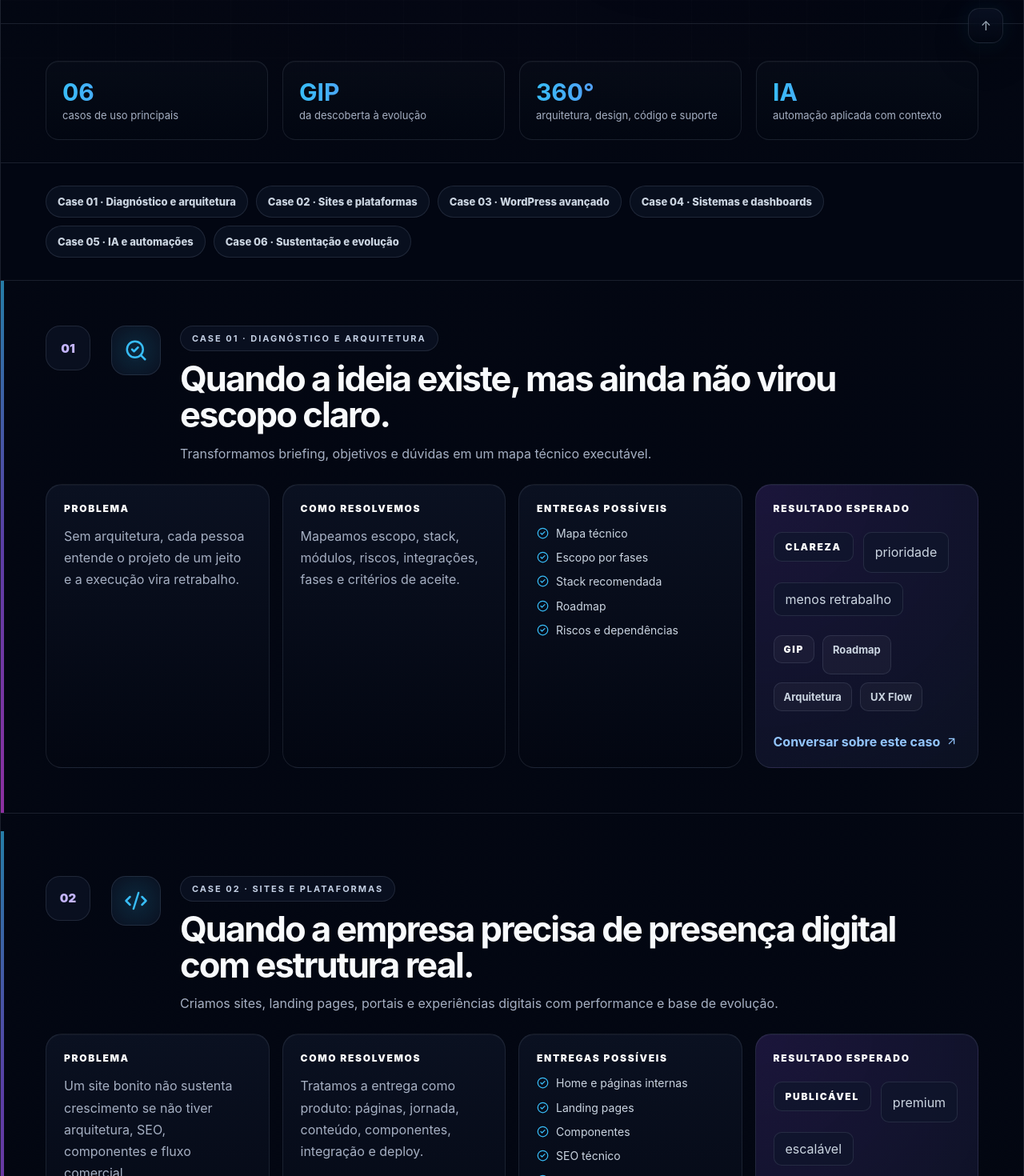
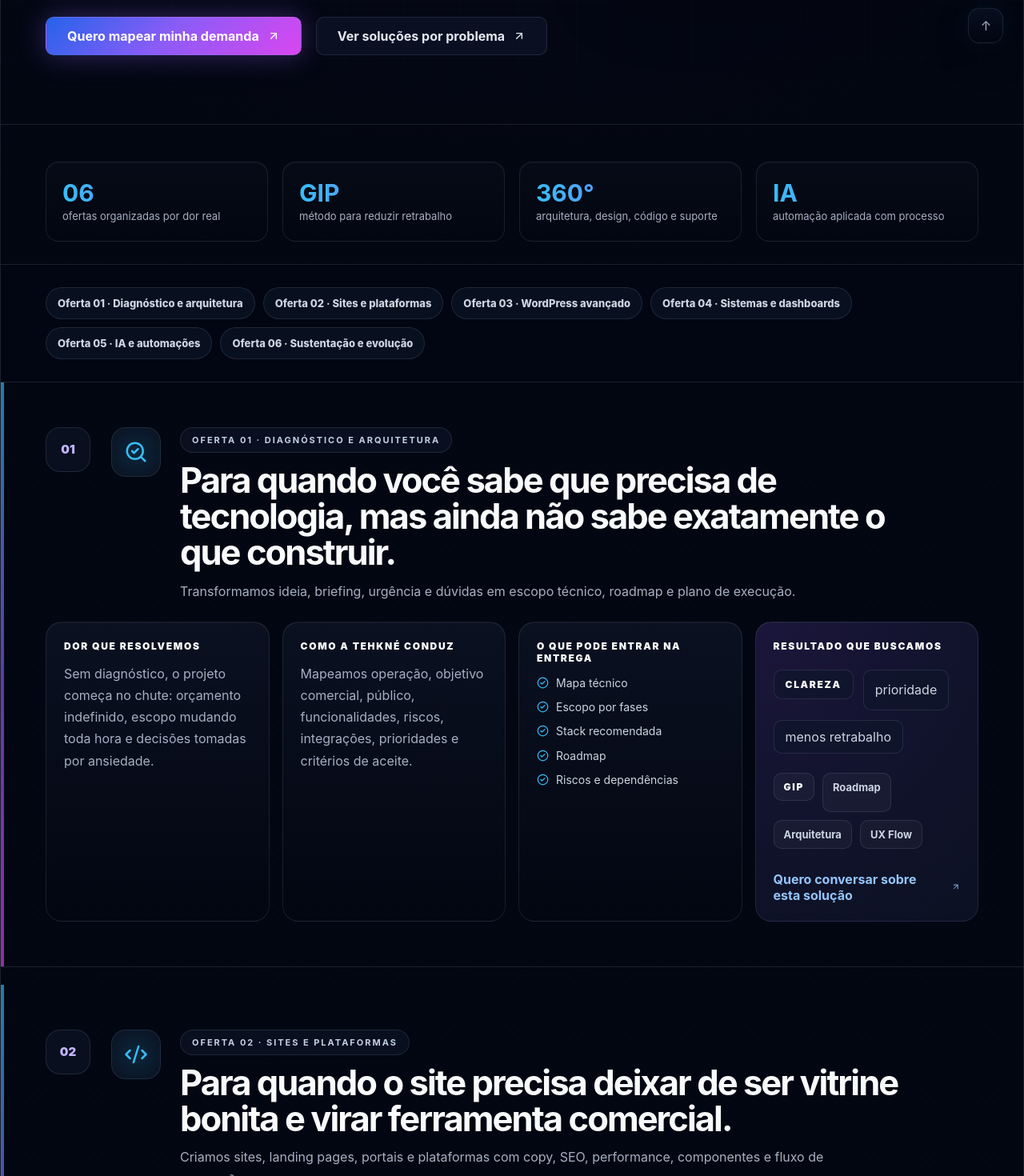
Before and after one commit to Tehkne-Solutions/tehkne-site, a Next.js app: page /solucoes in a window 1280 px wide. Shown: the part 720-2190 px from the top of the page at 80% size. Built offline with nearby package versions, Linux system fonts and the light colour scheme; no server answers.

Commit message:
feat(copy): make solutions page more sales driven

```diff
--- a/app/solucoes/page.tsx
+++ b/app/solucoes/page.tsx
@@ -6,11 +6,11 @@ const cases = [
   {
     icon: SearchCheck,
     slug: 'diagnostico-arquitetura',
-    eyebrow: 'Case 01 · Diagnóstico e arquitetura',
-    title: 'Quando a ideia existe, mas ainda não virou escopo claro.',
-    summary: 'Transformamos briefing, objetivos e dúvidas em um mapa técnico executável.',
-    pain: 'Sem arquitetura, cada pessoa entende o projeto de um jeito e a execução vira retrabalho.',
-    approach: 'Mapeamos escopo, stack, módulos, riscos, integrações, fases e critérios de aceite.',
+    eyebrow: 'Oferta 01 · Diagnóstico e arquitetura',
+    title: 'Para quando você sabe que precisa de tecnologia, mas ainda não sabe exatamente o que construir.',
+    summary: 'Transformamos ideia, briefing, urgência e dúvidas em escopo técnico, roadmap e plano de execução.',
+    pain: 'Sem diagnóstico, o projeto começa no chute: orçamento indefinido, escopo mudando toda hora e decisões tomadas por ansiedade.',
+    approach: 'Mapeamos operação, objetivo comercial, público, funcionalidades, riscos, integrações, prioridades e critérios de aceite.',
     deliverables: ['Mapa técnico', 'Escopo por fases', 'Stack recomendada', 'Roadmap', 'Riscos e dependências'],
     result: ['clareza', 'prioridade', 'menos retrabalho'],
     stack: ['GIP', 'Roadmap', 'Arquitetura', 'UX Flow']
@@ -18,23 +18,23 @@ const cases = [
   {
     icon: Code2,
     slug: 'sites-plataformas',
-    eyebrow: 'Case 02 · Sites e plataformas',
-    title: 'Quando a empresa precisa de presença digital com estrutura real.',
-    summary: 'Criamos sites, landing pages, portais e experiências digitais com performance e base de evolução.',
-    pain: 'Um site bonito não sustenta crescimento se não tiver arquitetura, SEO, componentes e fluxo comercial.',
-    approach: 'Tratamos a entrega como produto: páginas, jornada, conteúdo, componentes, integração e deploy.',
+    eyebrow: 'Oferta 02 · Sites e plataformas',
+    title: 'Para quando o site precisa deixar de ser vitrine bonita e virar ferramenta comercial.',
+    summary: 'Criamos sites, landing pages, portais e plataformas com copy, SEO, performance, componentes e fluxo de conversão.',
+    pain: 'Um site que só parece bonito, mas não explica valor, não gera confiança e não facilita contato, vira custo parado.',
+    approach: 'Tratamos a entrega como produto: posicionamento, páginas, jornada, conteúdo, interface, formulário, analytics e deploy.',
     deliverables: ['Home e páginas internas', 'Landing pages', 'Componentes', 'SEO técnico', 'Formulários e CRM'],
-    result: ['publicável', 'premium', 'escalável'],
+    result: ['publicável', 'convincente', 'escalável'],
     stack: ['Next.js', 'React', 'Vercel', 'Analytics']
   },
   {
     icon: Wrench,
     slug: 'wordpress-avancado',
-    eyebrow: 'Case 03 · WordPress avançado',
-    title: 'Quando o WordPress precisa deixar de ser improviso visual.',
-    summary: 'Organizamos WordPress com conteúdo dinâmico, templates, plugins, performance e painel mais útil.',
-    pain: 'WordPress com remendos fica lento, difícil de editar e dependente de manutenção emergencial.',
-    approach: 'Separamos conteúdo, layout, campos, regras e integrações para facilitar operação e manutenção.',
+    eyebrow: 'Oferta 03 · WordPress avançado',
+    title: 'Para quando o WordPress precisa deixar de ser remendo e virar sistema editável.',
+    summary: 'Organizamos WordPress com conteúdo dinâmico, templates, CPTs, plugins, performance e painel mais útil.',
+    pain: 'WordPress montado no improviso fica lento, difícil de editar, cheio de dependências e caro de manter.',
+    approach: 'Separamos conteúdo, layout, campos, regras, componentes e integrações para facilitar operação e evolução.',
     deliverables: ['CPTs', 'Templates', 'Plugins e snippets', 'Catálogos e filtros', 'Performance'],
     result: ['editável', 'organizado', 'manutenível'],
     stack: ['WordPress', 'PHP', 'Elementor', 'JetEngine']
@@ -42,11 +42,11 @@ const cases = [
   {
     icon: Database,
     slug: 'sistemas-dashboards',
-    eyebrow: 'Case 04 · Sistemas e dashboards',
-    title: 'Quando o negócio precisa parar de depender de planilhas.',
+    eyebrow: 'Oferta 04 · Sistemas e dashboards',
+    title: 'Para quando sua operação cresceu mais do que suas planilhas conseguem acompanhar.',
     summary: 'Desenhamos sistemas, dashboards, áreas internas e módulos conectados à operação real.',
-    pain: 'Informações espalhadas em planilhas, mensagens e e-mails reduzem velocidade e controle.',
-    approach: 'Centralizamos dados, telas, permissões, fluxos e integrações em uma base evolutiva.',
+    pain: 'Informações espalhadas em planilhas, mensagens e e-mails reduzem velocidade, controle e qualidade da decisão.',
+    approach: 'Centralizamos dados, telas, permissões, fluxos, indicadores e integrações em uma base evolutiva.',
     deliverables: ['Dashboard', 'Área logada', 'Modelagem de dados', 'APIs', 'Permissões'],
     result: ['centralização', 'controle', 'decisão rápida'],
     stack: ['Next.js', 'APIs', 'Banco de dados', 'GitHub']
@@ -54,11 +54,11 @@ const cases = [
   {
     icon: Bot,
     slug: 'ia-automacoes',
-    eyebrow: 'Case 05 · IA e automações',
-    title: 'Quando existe trabalho repetitivo demais.',
-    summary: 'Criamos automações, agentes e integrações para reduzir operação manual e acelerar respostas.',
-    pain: 'Automação sem arquitetura vira fluxo frágil; IA sem processo vira apenas hype.',
-    approach: 'Mapeamos entradas, saídas, validações e ferramentas antes de automatizar.',
+    eyebrow: 'Oferta 05 · IA e automações',
+    title: 'Para quando existe trabalho repetitivo demais e pouca inteligência operacional.',
+    summary: 'Criamos automações, agentes e integrações para reduzir trabalho manual e acelerar resposta, venda e operação.',
+    pain: 'Automação sem arquitetura vira fluxo frágil; IA sem processo vira hype sem impacto prático.',
+    approach: 'Mapeamos entradas, saídas, validações, exceções e ferramentas antes de automatizar.',
     deliverables: ['Fluxos n8n', 'Agentes de IA', 'Webhooks', 'Integrações', 'Documentação'],
     result: ['menos manual', 'mais velocidade', 'processo inteligente'],
     stack: ['n8n', 'APIs', 'CRM', 'Notion']
@@ -66,11 +66,11 @@ const cases = [
   {
     icon: ShieldCheck,
     slug: 'sustentacao-evolucao',
-    eyebrow: 'Case 06 · Sustentação e evolução',
-    title: 'Quando o projeto já está no ar, mas precisa continuar vivo.',
-    summary: 'Mantemos, corrigimos e evoluímos sites, sistemas e operações digitais.',
-    pain: 'Depois do deploy, projetos sem dono técnico acumulam erro, lentidão e inconsistência.',
-    approach: 'Criamos rotina de suporte, backlog, melhoria, documentação e novas features por impacto.',
+    eyebrow: 'Oferta 06 · Sustentação e evolução',
+    title: 'Para quando o projeto está no ar, mas precisa de dono técnico para continuar evoluindo.',
+    summary: 'Mantemos, corrigimos e evoluímos sites, sistemas e operações digitais com rotina e governança.',
+    pain: 'Depois do deploy, projetos sem dono técnico acumulam erro, lentidão, inconsistência e oportunidade perdida.',
+    approach: 'Criamos rotina de suporte, backlog, melhoria, documentação, performance e novas features por impacto.',
     deliverables: ['Suporte', 'Correções', 'Backlog', 'Performance', 'Documentação'],
     result: ['estabilidade', 'menos risco', 'evolução'],
     stack: ['Git', 'QA', 'Vercel', 'WordPress']
@@ -78,15 +78,25 @@ const cases = [
 ];
 
 const process = [
-  ['01', 'Diagnóstico', 'Entendemos negócio, objetivo, urgência e operação.'],
-  ['02', 'Arquitetura', 'Transformamos intenção em escopo, stack e prioridades.'],
-  ['03', 'Execução', 'Construímos em ciclos com validação e versionamento.'],
-  ['04', 'Evolução', 'Publicamos, sustentamos, medimos e melhoramos.']
+  ['01', 'Diagnóstico', 'Entendemos negócio, objetivo, urgência, operação e critério de sucesso.'],
+  ['02', 'Arquitetura', 'Transformamos demanda em escopo, stack, fases, riscos e prioridades.'],
+  ['03', 'Execução', 'Construímos em ciclos com validação, versionamento e clareza de entrega.'],
+  ['04', 'Evolução', 'Publicamos, medimos, sustentamos e melhoramos com contexto preservado.']
 ];
 
 export const metadata = {
-  title: 'Soluções | Tehkné Solutions',
-  description: 'Soluções da Tehkné organizadas por casos de uso: arquitetura, sites, WordPress, sistemas, IA, automações e sustentação.'
+  title: 'Soluções para sites, sistemas, IA e WordPress | Tehkné Solutions',
+  description: 'Soluções da Tehkné para diagnóstico técnico, sites de alta performance, WordPress avançado, sistemas sob medida, IA, automações, sustentação e evolução digital.',
+  alternates: {
+    canonical: 'https://tehknesolutions.com.br/solucoes'
+  },
+  openGraph: {
+    title: 'Soluções Tehkné | Sites, sistemas, IA, WordPress e sustentação',
+    description: 'Escolha pelo problema que precisa resolver: escopo, site, WordPress, sistema interno, automação, IA ou evolução contínua.',
+    url: 'https://tehknesolutions.com.br/solucoes',
+    type: 'website',
+    locale: 'pt_BR'
+  }
 };
 
 export default function SolucoesPage() {
@@ -96,27 +106,27 @@ export default function SolucoesPage() {
     <main>
       <section className="section-frame solutions-hero solutions-hero-pro solutions-hero-clean">
         <div className="section-heading solutions-hero-content">
-          <span className="eyebrow">Soluções por caso de uso</span>
-          <h1>Escolha pelo problema que precisa resolver, não pelo nome da tecnologia.</h1>
-          <p>A página foi reorganizada em seções claras: diagnóstico, site ou plataforma, WordPress, sistema interno, IA e automações, sustentação e evolução.</p>
+          <span className="eyebrow">Soluções para vender, organizar e escalar</span>
+          <h1>Escolha pelo problema que trava sua operação — a tecnologia vem depois da estratégia.</h1>
+          <p>Site que não convence, WordPress bagunçado, operação manual, produto sem escopo, automação mal pensada ou projeto abandonado depois do deploy. A Tehkné entra para transformar esse caos em arquitetura, execução e evolução.</p>
           <div className="hero-actions">
-            <a className="btn btn-primary coin" href={pageWhatsApp} target="_blank" rel="noreferrer">Solicitar diagnóstico <ArrowUpRight size={16} /></a>
-            <a className="btn btn-secondary" href="#cases-solucoes">Ver casos de uso <ArrowUpRight size={16} /></a>
+            <a className="btn btn-primary coin" href={pageWhatsApp} target="_blank" rel="noreferrer">Quero mapear minha demanda <ArrowUpRight size={16} /></a>
+            <a className="btn btn-secondary" href="#cases-solucoes">Ver soluções por problema <ArrowUpRight size={16} /></a>
           </div>
         </div>
         <div className="solutions-hero-panel solutions-orbit-panel" aria-hidden="true">
           <div className="solutions-orbit-core"><Sparkles size={34} /></div>
           <div className="solutions-orbit-list">
-            {['Diagnóstico', 'Produto', 'WordPress', 'Sistemas', 'IA', 'Evolução'].map((item) => <span key={item}>{item}</span>)}
+            {['Diagnóstico', 'Sites', 'WordPress', 'Sistemas', 'IA', 'Evolução'].map((item) => <span key={item}>{item}</span>)}
           </div>
         </div>
       </section>
 
       <section className="metrics section-frame compact solutions-metrics">
-        <div><strong>06</strong><span>casos de uso principais</span></div>
-        <div><strong>GIP</strong><span>da descoberta à evolução</span></div>
+        <div><strong>06</strong><span>ofertas organizadas por dor real</span></div>
+        <div><strong>GIP</strong><span>método para reduzir retrabalho</span></div>
         <div><strong>360°</strong><span>arquitetura, design, código e suporte</span></div>
-        <div><strong>IA</strong><span>automação aplicada com contexto</span></div>
+        <div><strong>IA</strong><span>automação aplicada com processo</span></div>
       </section>
 
       <section className="section-frame compact solutions-index solutions-index-clean">
@@ -126,7 +136,7 @@ export default function SolucoesPage() {
       <section id="cases-solucoes" className="solutions-case-list">
         {cases.map((item, index) => {
           const Icon = item.icon;
-          const caseWhatsApp = whatsAppHref(`Olá, Tehkné! Vim pela página de Soluções e me interessei pelo ${item.eyebrow}. Quero entender como aplicar isso no meu projeto.`);
+          const caseWhatsApp = whatsAppHref(`Olá, Tehkné! Vim pela página de Soluções e me interessei por: ${item.eyebrow}. Quero entender como aplicar isso no meu projeto.`);
           return (
             <section className="section-frame solution-case-section" id={item.slug} key={item.slug}>
               <div className="solution-case-heading">
@@ -139,10 +149,10 @@ export default function SolucoesPage() {
                 </div>
               </div>
               <div className="solution-case-grid">
-                <article className="solution-case-card"><span>Problema</span><p>{item.pain}</p></article>
-                <article className="solution-case-card"><span>Como resolvemos</span><p>{item.approach}</p></article>
-                <article className="solution-case-card deliverables"><span>Entregas possíveis</span><ul>{item.deliverables.map((deliverable) => <li key={deliverable}><CheckCircle2 size={15} />{deliverable}</li>)}</ul></article>
-                <article className="solution-case-card result"><span>Resultado esperado</span><div className="os-features solution-outcomes">{item.result.map((result) => <span key={result}>{result}</span>)}</div><div className="case-stack solution-case-stack">{item.stack.map((stack) => <span key={stack}>{stack}</span>)}</div><a className="text-link" href={caseWhatsApp} target="_blank" rel="noreferrer">Conversar sobre este caso <ArrowUpRight size={15} /></a></article>
+                <article className="solution-case-card"><span>Dor que resolvemos</span><p>{item.pain}</p></article>
+                <article className="solution-case-card"><span>Como a Tehkné conduz</span><p>{item.approach}</p></article>
+                <article className="solution-case-card deliverables"><span>O que pode entrar na entrega</span><ul>{item.deliverables.map((deliverable) => <li key={deliverable}><CheckCircle2 size={15} />{deliverable}</li>)}</ul></article>
+                <article className="solution-case-card result"><span>Resultado que buscamos</span><div className="os-features solution-outcomes">{item.result.map((result) => <span key={result}>{result}</span>)}</div><div className="case-stack solution-case-stack">{item.stack.map((stack) => <span key={stack}>{stack}</span>)}</div><a className="text-link" href={caseWhatsApp} target="_blank" rel="noreferrer">Quero conversar sobre esta solução <ArrowUpRight size={15} /></a></article>
               </div>
             </section>
           );
@@ -152,8 +162,8 @@ export default function SolucoesPage() {
       <section className="section-frame method-section solutions-method-clean">
         <div className="section-heading">
           <span className="eyebrow">Como saímos da bagunça</span>
-          <h2>Um fluxo simples para transformar demanda em execução.</h2>
-          <p>O trabalho passa por quatro momentos: diagnóstico, arquitetura, execução e evolução.</p>
+          <h2>Um fluxo simples para transformar demanda em execução sem virar retrabalho.</h2>
+          <p>Antes de prometer tela, código ou automação, entendemos o problema e desenhamos o caminho mais seguro para entregar valor.</p>
         </div>
         <div className="method-line solutions-process-clean">
           {process.map(([number, title, text]) => <article className="method-step" key={title}><span>{number}</span><Workflow size={22} /><h3>{title}</h3><p>{text}</p></article>)}
@@ -163,18 +173,18 @@ export default function SolucoesPage() {
       <section className="section-frame solutions-proof-section solutions-proof-clean">
         <div className="section-heading inline"><div><span className="eyebrow">Stack e operação</span><h2>A tecnologia entra depois que o problema está claro.</h2><p>Next.js, React, WordPress, PHP, Python, Flutter, APIs, n8n, GitHub, Vercel, CRM, ERP e IA são ferramentas. A solução nasce da arquitetura correta.</p></div></div>
         <div className="solutions-proof-grid">
-          <article><Gauge size={24} /><h3>Performance</h3><p>Entrega pensada para carregar bem, converter e sustentar evolução.</p></article>
-          <article><Network size={24} /><h3>Integrações</h3><p>Formulários, CRM, APIs, automações e dados entram no desenho técnico.</p></article>
-          <article><GitBranch size={24} /><h3>Governança</h3><p>Versionamento, documentação e critérios reduzem ruído e retrabalho.</p></article>
-          <article><LifeBuoy size={24} /><h3>Sustentação</h3><p>Depois do deploy, o projeto segue com correções, suporte e melhorias.</p></article>
+          <article><Gauge size={24} /><h3>Performance</h3><p>Entrega pensada para carregar bem, convencer, converter e sustentar evolução.</p></article>
+          <article><Network size={24} /><h3>Integrações</h3><p>Formulários, CRM, APIs, automações e dados entram no desenho técnico desde o início.</p></article>
+          <article><GitBranch size={24} /><h3>Governança</h3><p>Versionamento, documentação e critérios reduzem ruído, risco e retrabalho.</p></article>
+          <article><LifeBuoy size={24} /><h3>Sustentação</h3><p>Depois do deploy, o projeto segue com correções, suporte, melhoria e novas oportunidades.</p></article>
         </div>
       </section>
 
-      <ContactForm page="Soluções" context="diagnóstico e escolha do melhor caso de uso: arquitetura, site/plataforma, WordPress, sistema, IA/automações ou sustentação" title="Qual caso parece mais próximo da sua demanda?" description="Use este bloco para iniciar uma conversa contextualizada. A Tehkné ajuda a transformar o problema em arquitetura, escopo e próximos passos." />
+      <ContactForm page="Soluções" context="diagnóstico e escolha do melhor caso de uso: arquitetura, site/plataforma, WordPress, sistema, IA/automações ou sustentação" title="Qual problema você precisa resolver primeiro?" description="Use este bloco para iniciar uma conversa contextualizada. A Tehkné ajuda a transformar dor, ideia ou demanda em arquitetura, escopo e próximos passos." />
 
       <section className="final-cta">
-        <div><span className="eyebrow">Diagnóstico técnico</span><h2>Vamos transformar sua demanda em uma solução organizada?</h2><p>Conte o que precisa criar, melhorar ou automatizar. A primeira entrega é clareza.</p></div>
-        <div className="hero-actions"><a className="btn btn-primary coin" href={pageWhatsApp} target="_blank" rel="noreferrer">Solicitar diagnóstico <Zap size={16} /></a><a className="btn btn-secondary" href="/portfolio">Ver portfólio <ArrowUpRight size={16} /></a></div>
+        <div><span className="eyebrow">Diagnóstico técnico</span><h2>Antes de contratar tecnologia no escuro, vamos mapear o caminho certo.</h2><p>Conte o que precisa criar, melhorar ou automatizar. A primeira entrega é clareza.</p></div>
+        <div className="hero-actions"><a className="btn btn-primary coin" href={pageWhatsApp} target="_blank" rel="noreferrer">Solicitar diagnóstico <Zap size={16} /></a><a className="btn btn-secondary" href="/portfolio">Ver provas e cases <ArrowUpRight size={16} /></a></div>
       </section>
     </main>
   );
```
